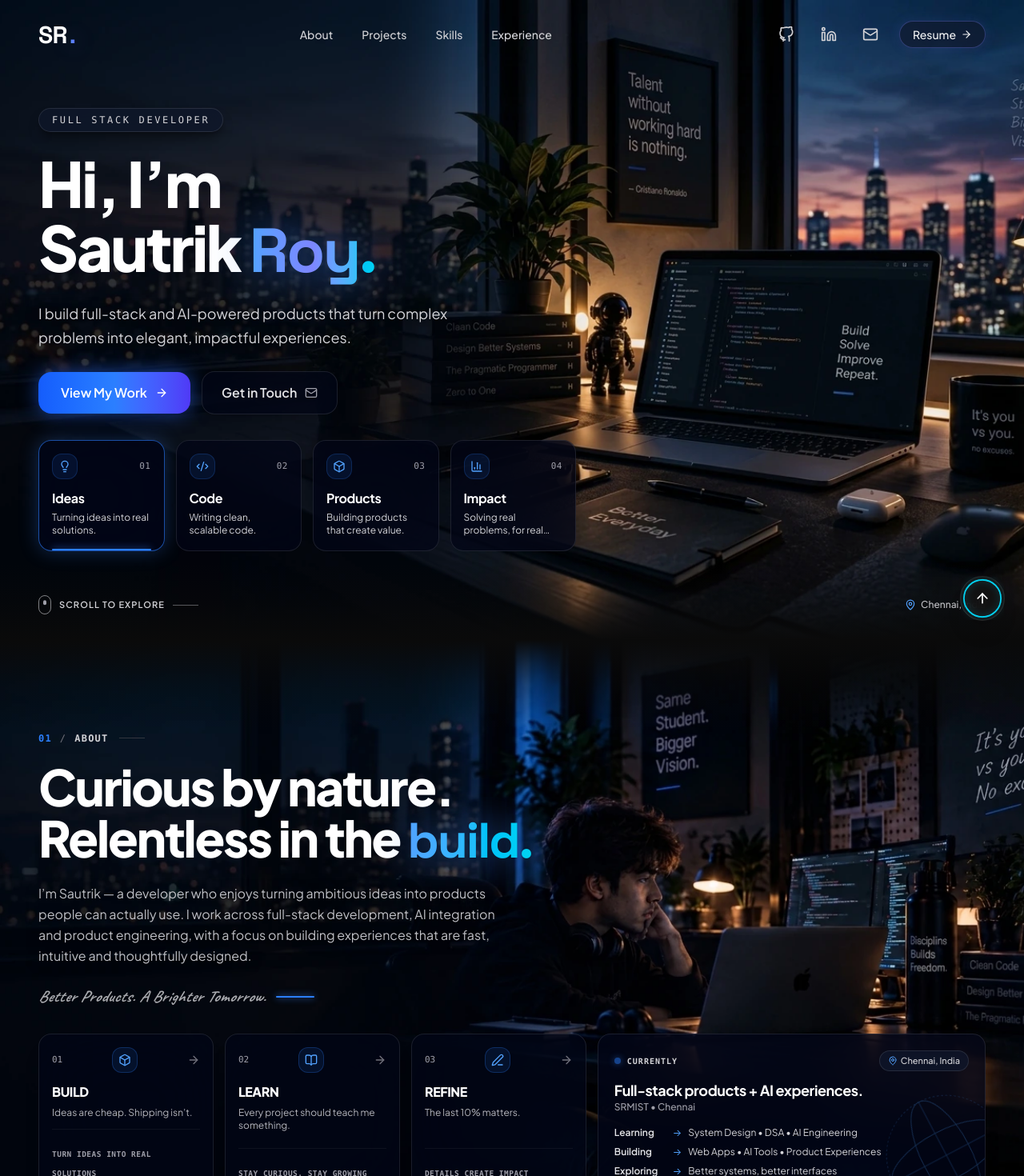
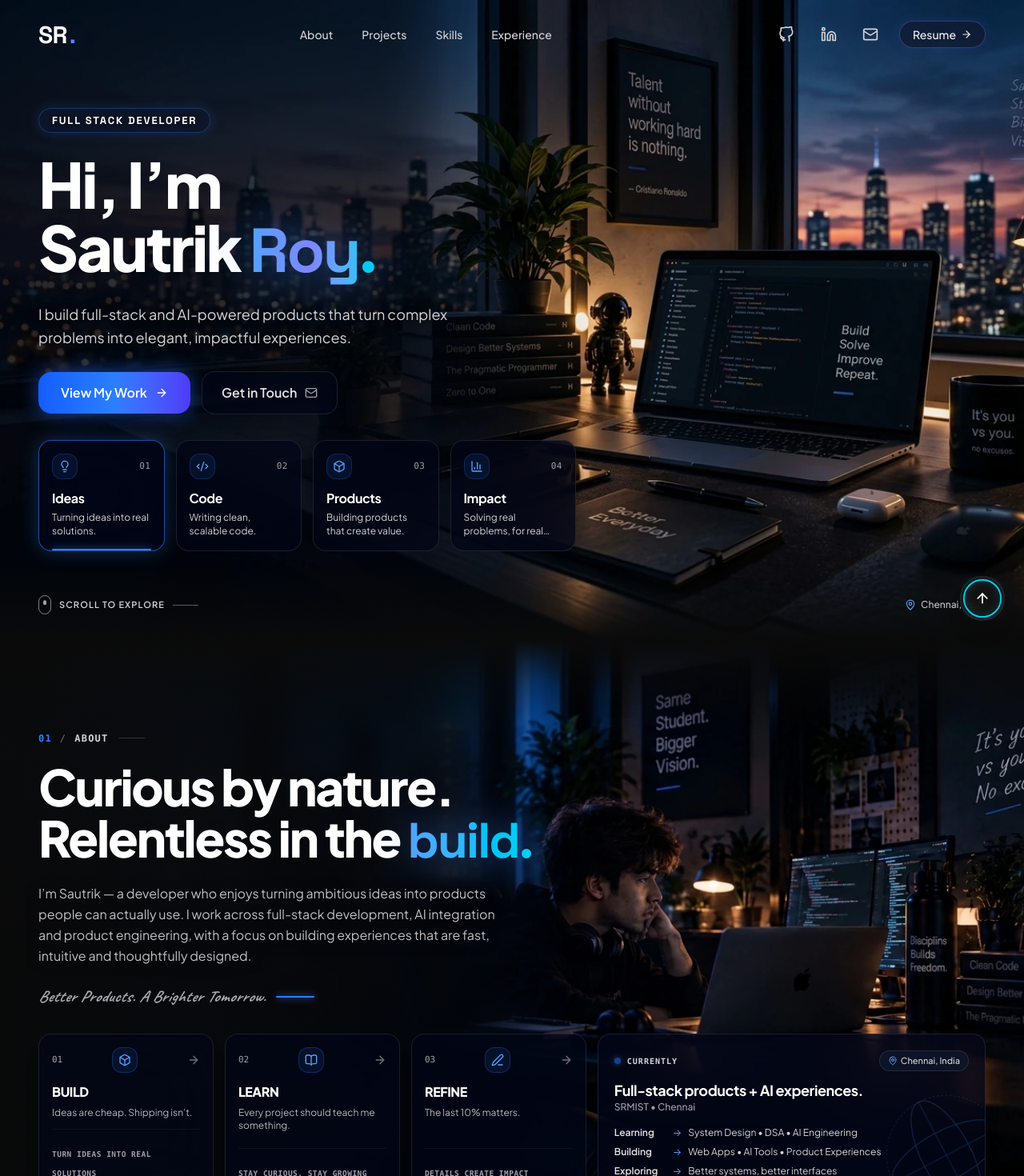
Before and after one commit to sautrikroy17/Personal-Portolio, a React (Vite) app: page / in a window 1280 px wide. Shown: the top 1470 px of the page at 80% size. Built offline with nearby package versions, Linux system fonts and the light colour scheme.

Commit message:
Make FULL STACK DEVELOPER badge impactful and apply matching dark blurred left shade to About section

```diff
--- a/src/components/sections/About.jsx
+++ b/src/components/sections/About.jsx
@@ -70,6 +70,9 @@ export default function About() {
           decoding="async"
           className="w-full h-full object-cover object-center opacity-100"
         />
+
+        {/* Darker blurred overlay on the left side so text and cards are crystal-clear, matching hero */}
+        <div className="absolute inset-y-0 left-0 w-full sm:w-2/3 lg:w-[54%] bg-gradient-to-r from-zinc-950/90 via-zinc-950/50 to-transparent pointer-events-none" />
 
         {/* Soft top and bottom edge blends for seamless transition between sections */}
         <div className="absolute top-0 inset-x-0 h-28 bg-gradient-to-b from-zinc-950 via-zinc-950/40 to-transparent pointer-events-none" />
--- a/src/components/sections/Hero.jsx
+++ b/src/components/sections/Hero.jsx
@@ -99,8 +99,8 @@ export default function Hero() {
         >
           {/* Tag Badge */}
           <motion.div variants={itemVariants}>
-            <div className="inline-flex items-center px-4 py-1.5 rounded-full bg-slate-900/70 border border-white/10 backdrop-blur-md shadow-lg shadow-black/40">
-              <span className="text-[11px] sm:text-xs font-mono font-medium tracking-[0.22em] text-zinc-300 uppercase">
+            <div className="inline-flex items-center px-4 py-1.5 rounded-full bg-slate-900/85 border border-blue-500/30 backdrop-blur-xl shadow-[0_0_16px_rgba(59,130,246,0.18)]">
+              <span className="text-xs sm:text-[13px] font-display font-bold tracking-[0.14em] text-white uppercase drop-shadow-[0_1px_4px_rgba(0,0,0,0.8)]">
                 FULL STACK DEVELOPER
               </span>
             </div>
```
Also changed, not shown: public/about-workspace.jpg, public/about-workspace.webp.
